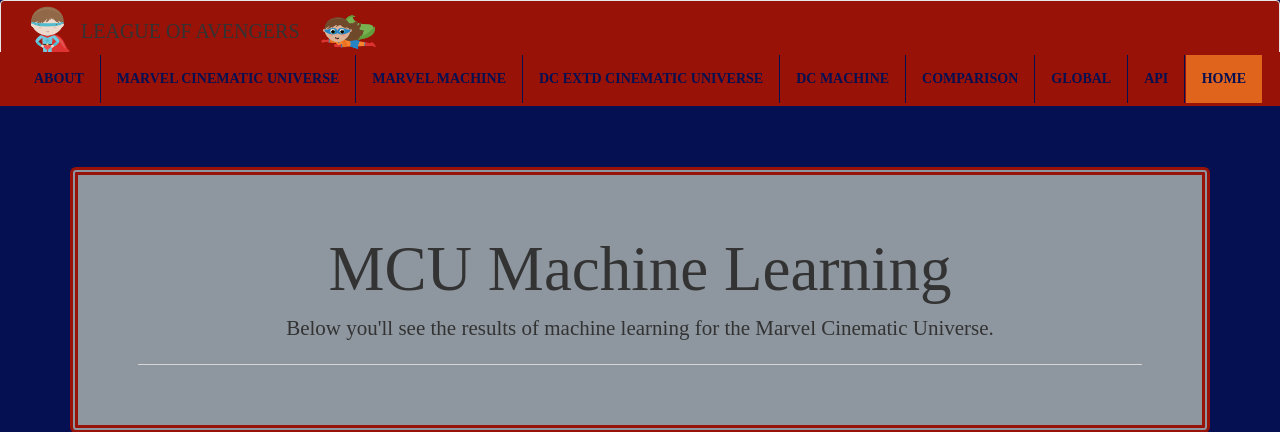
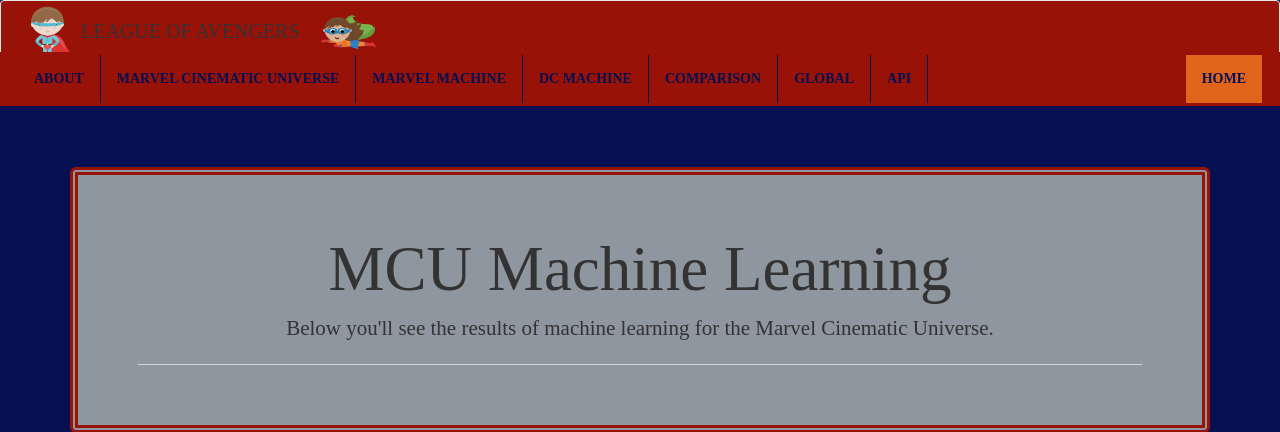
Before and after one commit to AnaLindaPenny/final-project, a Flask app: template templates/mcu_machinelearning.html in a window 1280 px wide. Shown: the top 432 px of the page. Run offline with Flask 2, Linux system fonts and the light colour scheme; the template is opened without the code that fills it, so the values that code supplies are empty; some libraries are stand-ins or nearby versions.

Commit message:
update machine page

```diff
--- a/templates/mcu_machinelearning.html
+++ b/templates/mcu_machinelearning.html
@@ -29,7 +29,7 @@
                 <li><a href="https://leagueofavengers.herokuapp.com/about">ABOUT</a></li>
                 <li><a href="https://leagueofavengers.herokuapp.com/mcu">MARVEL CINEMATIC UNIVERSE</a></li>
                 <li><a href="https://leagueofavengers.herokuapp.com/machine/marvel">MARVEL MACHINE</a></li>
-                <li><a href="https://leagueofavengers.herokuapp.com/api/dceu">DC EXTD CINEMATIC UNIVERSE</a></li>
+                <!-- <li><a href="https://leagueofavengers.herokuapp.com/api/dceu">DC EXTD CINEMATIC UNIVERSE</a></li> -->
                 <li><a href="https://leagueofavengers.herokuapp.com/machine/dc">DC MACHINE</a></li>
                 <li><a href="https://leagueofavengers.herokuapp.com/chartsjs">COMPARISON</a></li>
                 <li><a href="https://leagueofavengers.herokuapp.com/maps">GLOBAL</a></li>
```
